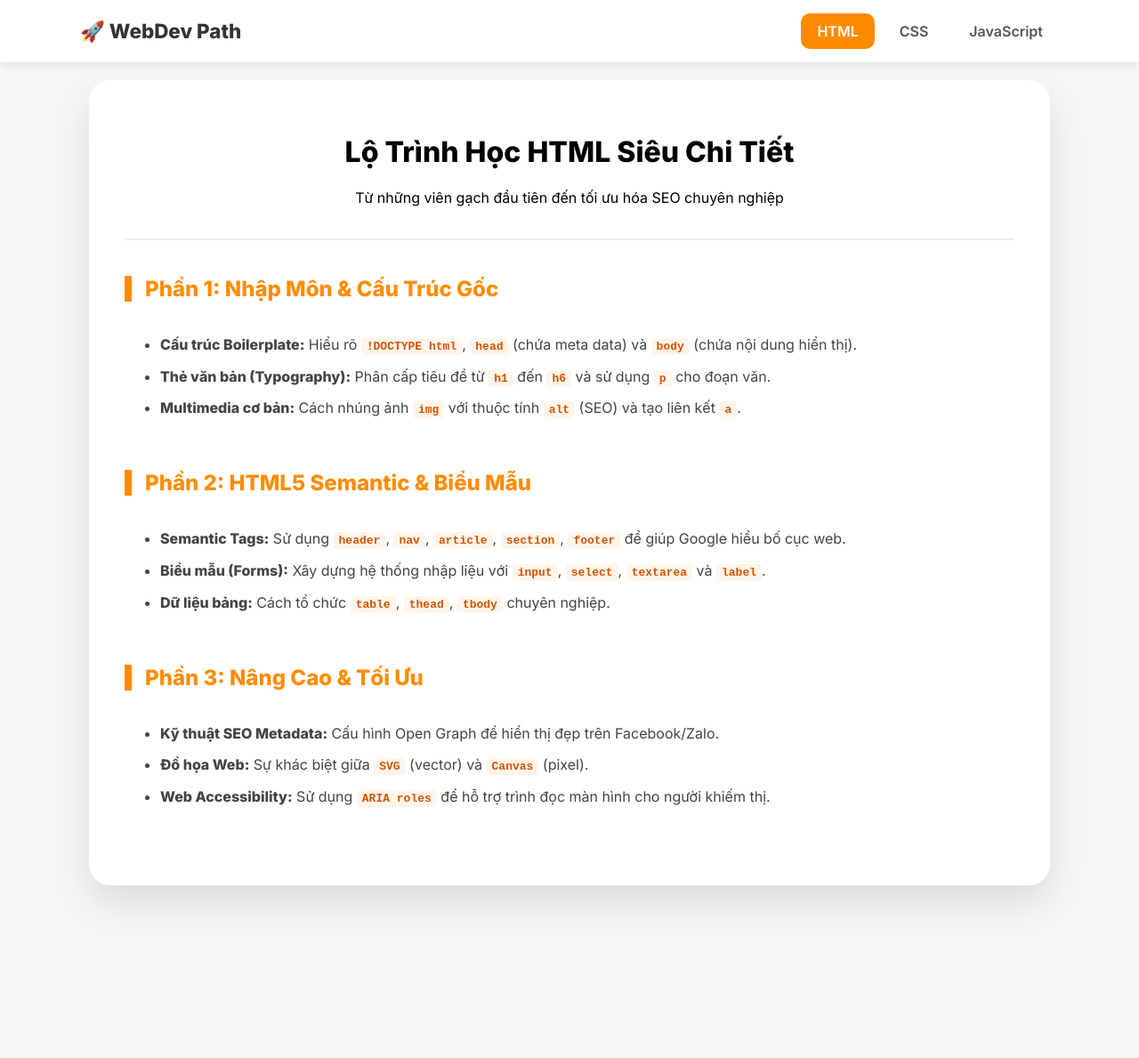
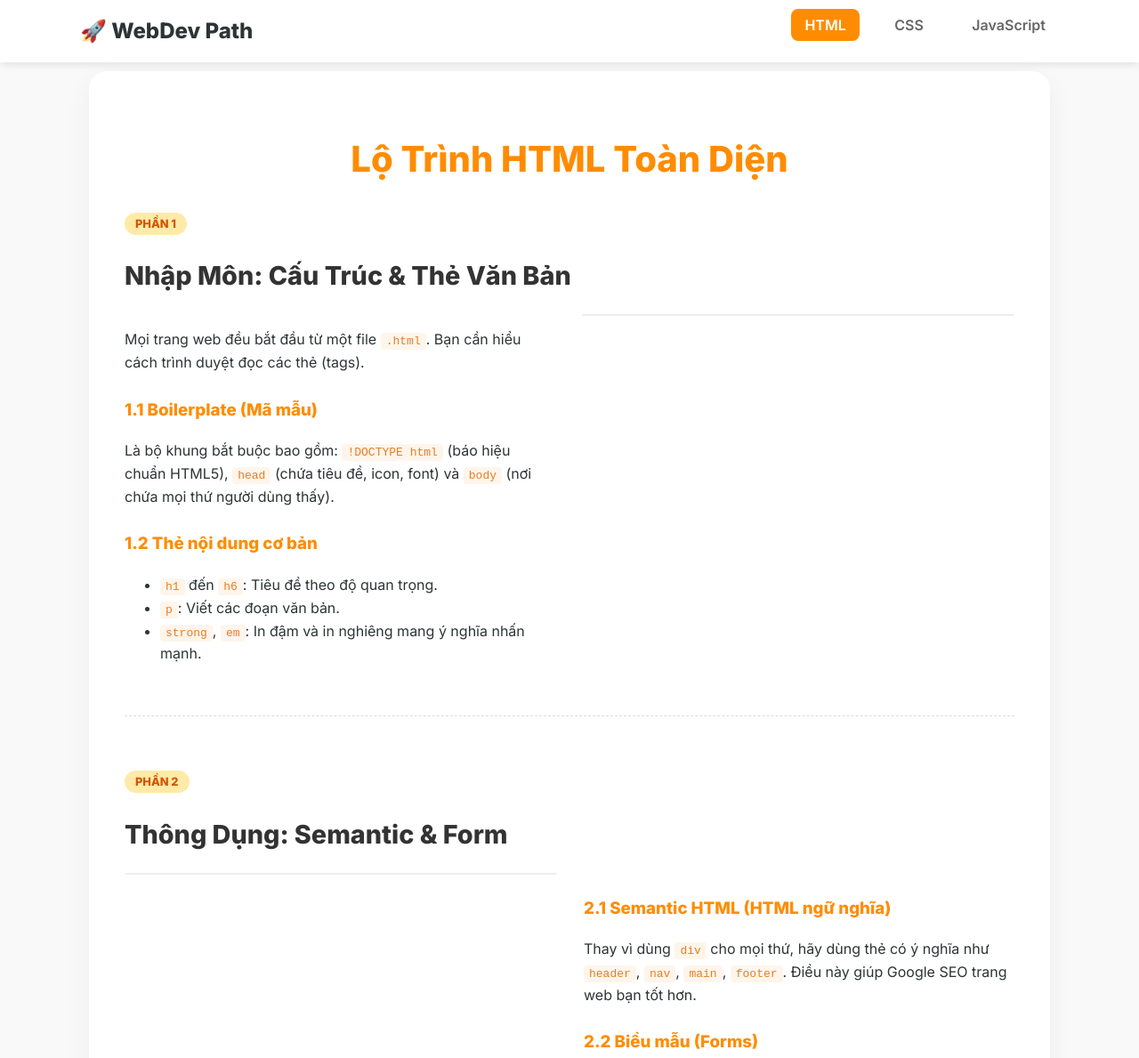
Before and after one commit to cac984819-create/hoclaptrinhchonguoimoi, a plain HTML site: page index.html in a window 1280 px wide. Shown: the top 1189 px of the page at 89% size. Before the commit the page ends 1045 px from the top, so only its background shows below. Drawn offline with Linux system fonts and the light colour scheme.

Commit message:
Update index.html

```diff
--- a/index.html
+++ b/index.html
@@ -3,84 +3,103 @@
 <head>
     <meta charset="UTF-8">
     <meta name="viewport" content="width=device-width, initial-scale=1.0">
-    <title>Lộ Trình HTML Chi Tiết</title>
+    <title>Lộ Trình HTML Chi Tiết - WebDev Path</title>
     <link href="https://fonts.googleapis.com/css2?family=Inter:wght@400;600;800&display=swap" rel="stylesheet">
     <style>
-        :root { --html-color: #FF8C00; --bg-gradient: linear-gradient(135deg, #FF8C00 0%, #FF5F6D 100%); }
-        body { margin: 0; padding-top: 90px; font-family: 'Inter', sans-serif; background: #f4f7f6; min-height: 100vh; }
+        :root { --html-orange: #FF8C00; --text-dark: #2d3436; }
+        body { margin: 0; padding-top: 80px; font-family: 'Inter', sans-serif; background: #f9f9f9; color: var(--text-dark); line-height: 1.6; }
 
-        .main-navbar { position: fixed; top: 0; width: 100%; height: 70px; background: rgba(255,255,255,0.95); backdrop-filter: blur(10px); display: flex; align-items: center; z-index: 1000; box-shadow: 0 2px 10px rgba(0,0,0,0.1); }
-        .nav-container { width: 90%; max-width: 1100px; margin: 0 auto; display: flex; justify-content: space-between; align-items: center; }
-        .nav-logo { text-decoration: none; font-weight: 800; font-size: 1.4rem; color: #333; }
-        .nav-menu { display: flex; gap: 10px; }
-        .nav-link { text-decoration: none; color: #555; font-weight: 600; padding: 10px 18px; border-radius: 10px; transition: 0.3s; }
-        .html-link.active { background: var(--html-color); color: white; }
+        /* Navbar chung */
+        .navbar { position: fixed; top: 0; width: 100%; height: 70px; background: white; display: flex; align-items: center; box-shadow: 0 2px 10px rgba(0,0,0,0.1); z-index: 1000; }
+        .nav-container { width: 90%; max-width: 1100px; margin: 0 auto; display: flex; justify-content: space-between; }
+        .nav-logo { font-weight: 800; font-size: 1.5rem; text-decoration: none; color: var(--text-dark); }
+        .nav-links a { text-decoration: none; color: #666; font-weight: 600; margin-left: 20px; padding: 8px 15px; border-radius: 8px; transition: 0.3s; }
+        .nav-links a.active { background: var(--html-orange); color: white; }
 
-        .container { background: white; width: 90%; max-width: 1000px; margin: 0 auto 50px; padding: 40px; border-radius: 24px; box-shadow: 0 20px 40px rgba(0,0,0,0.1); }
-        header { text-align: center; border-bottom: 2px solid #eee; margin-bottom: 40px; padding-bottom: 20px; }
+        /* Container & Layout */
+        .container { max-width: 1000px; margin: 0 auto; background: white; padding: 40px; border-radius: 20px; box-shadow: 0 10px 30px rgba(0,0,0,0.05); }
+        .section { margin-bottom: 60px; border-bottom: 1px dashed #ddd; padding-bottom: 40px; }
+        .section:last-child { border: none; }
 
-        .section-title { color: var(--html-color); border-left: 8px solid var(--html-color); padding-left: 15px; margin: 40px 0 20px; }
-        .content-box { display: flex; gap: 30px; align-items: flex-start; margin-bottom: 30px; flex-wrap: wrap; }
-        .text-content { flex: 1; min-width: 300px; }
-        .img-placeholder { width: 100%; max-width: 400px; border-radius: 12px; box-shadow: 0 5px 15px rgba(0,0,0,0.1); }
+        h1 { font-size: 2.5rem; text-align: center; color: var(--html-orange); }
+        h2 { font-size: 1.8rem; color: #333; margin-bottom: 20px; display: flex; align-items: center; gap: 10px; }
+        h3 { color: var(--html-orange); margin-top: 25px; }
 
-        ul li { margin-bottom: 10px; line-height: 1.6; color: #444; }
-        code { background: #fff5eb; color: #d35400; padding: 2px 6px; border-radius: 4px; font-weight: 600; }
+        .flex-box { display: flex; gap: 30px; align-items: flex-start; flex-wrap: wrap; margin-top: 20px; }
+        .text-part { flex: 1; min-width: 300px; }
+        .image-part { flex: 1; min-width: 300px; border-radius: 15px; overflow: hidden; border: 1px solid #eee; }
+
+        code { background: #fff5eb; color: #e67e22; padding: 2px 6px; border-radius: 4px; font-family: monospace; }
+        .badge { background: #ffeaa7; color: #d35400; padding: 5px 12px; border-radius: 50px; font-size: 0.8rem; font-weight: bold; }
     </style>
 </head>
 <body>
-    <nav class="main-navbar">
+    <nav class="navbar">
         <div class="nav-container">
             <a href="index.html" class="nav-logo">🚀 WebDev Path</a>
-            <div class="nav-menu">
-                <a href="index.html" class="nav-link html-link active">HTML</a>
-                <a href="css-path.html" class="nav-link">CSS</a>
-                <a href="js-path.html" class="nav-link">JavaScript</a>
+            <div class="nav-links">
+                <a href="index.html" class="active">HTML</a>
+                <a href="css-path.html">CSS</a>
+                <a href="js-path.html">JavaScript</a>
             </div>
         </div>
     </nav>
 
     <main class="container">
-        <header>
-            <h1>Lộ Trình Học HTML Siêu Chi Tiết</h1>
-            <p>Từ những viên gạch đầu tiên đến tối ưu hóa SEO chuyên nghiệp</p>
-        </header>
+        <h1>Lộ Trình HTML Toàn Diện</h1>
 
-        <h2 class="section-title">Phần 1: Nhập Môn & Cấu Trúc Gốc</h2>
-        <div class="content-box">
-            <div class="text-content">
+        <section class="section">
+            <span class="badge">PHẦN 1</span>
+            <h2>Nhập Môn: Cấu Trúc & Thẻ Văn Bản</h2>
+            <div class="flex-box">
+                <div class="text-part">
+                    <p>Mọi trang web đều bắt đầu từ một file <code>.html</code>. Bạn cần hiểu cách trình duyệt đọc các thẻ (tags).</p>
+                    <h3>1.1 Boilerplate (Mã mẫu)</h3>
+                    <p>Là bộ khung bắt buộc bao gồm: <code>!DOCTYPE html</code> (báo hiệu chuẩn HTML5), <code>head</code> (chứa tiêu đề, icon, font) và <code>body</code> (nơi chứa mọi thứ người dùng thấy).</p>
+                    <h3>1.2 Thẻ nội dung cơ bản</h3>
                     <ul>
-                    <li><strong>Cấu trúc Boilerplate:</strong> Hiểu rõ <code>!DOCTYPE html</code>, <code>head</code> (chứa meta data) và <code>body</code> (chứa nội dung hiển thị).</li>
-                    <li><strong>Thẻ văn bản (Typography):</strong> Phân cấp tiêu đề từ <code>h1</code> đến <code>h6</code> và sử dụng <code>p</code> cho đoạn văn.</li>
-                    <li><strong>Multimedia cơ bản:</strong> Cách nhúng ảnh <code>img</code> với thuộc tính <code>alt</code> (SEO) và tạo liên kết <code>a</code>.</li>
+                        <li><code>h1</code> đến <code>h6</code>: Tiêu đề theo độ quan trọng.</li>
+                        <li><code>p</code>: Viết các đoạn văn bản.</li>
+                        <li><code>strong</code>, <code>em</code>: In đậm và in nghiêng mang ý nghĩa nhấn mạnh.</li>
                     </ul>
                 </div>
+                <div class="image-part">
 
                 </div>
+            </div>
+        </section>
 
-        <h2 class="section-title">Phần 2: HTML5 Semantic & Biểu Mẫu</h2>
-        <div class="content-box">
+        <section class="section">
+            <span class="badge">PHẦN 2</span>
+            <h2>Thông Dụng: Semantic & Form</h2>
+            <div class="flex-box">
+                <div class="image-part">
 
-            <div class="text-content">
-                <ul>
-                    <li><strong>Semantic Tags:</strong> Sử dụng <code>header</code>, <code>nav</code>, <code>article</code>, <code>section</code>, <code>footer</code> để giúp Google hiểu bố cục web.</li>
-                    <li><strong>Biểu mẫu (Forms):</strong> Xây dựng hệ thống nhập liệu với <code>input</code>, <code>select</code>, <code>textarea</code> và <code>label</code>.</li>
-                    <li><strong>Dữ liệu bảng:</strong> Cách tổ chức <code>table</code>, <code>thead</code>, <code>tbody</code> chuyên nghiệp.</li>
-                </ul>
+                </div>
+                <div class="text-part">
+                    <h3>2.1 Semantic HTML (HTML ngữ nghĩa)</h3>
+                    <p>Thay vì dùng <code>div</code> cho mọi thứ, hãy dùng thẻ có ý nghĩa như <code>header</code>, <code>nav</code>, <code>main</code>, <code>footer</code>. Điều này giúp Google SEO trang web bạn tốt hơn.</p>
+                    <h3>2.2 Biểu mẫu (Forms)</h3>
+                    <p>Dùng để thu thập dữ liệu người dùng: <code>input</code> (nhập liệu), <code>label</code> (nhãn tên), <code>button</code> (nút bấm), và <code>select</code> (danh sách chọn).</p>
                 </div>
             </div>
+        </section>
 
-        <h2 class="section-title">Phần 3: Nâng Cao & Tối Ưu</h2>
-        <div class="content-box">
-            <div class="text-content">
-                <ul>
-                    <li><strong>Kỹ thuật SEO Metadata:</strong> Cấu hình Open Graph để hiển thị đẹp trên Facebook/Zalo.</li>
-                    <li><strong>Đồ họa Web:</strong> Sự khác biệt giữa <code>SVG</code> (vector) và <code>Canvas</code> (pixel).</li>
-                    <li><strong>Web Accessibility:</strong> Sử dụng <code>ARIA roles</code> để hỗ trợ trình đọc màn hình cho người khiếm thị.</li>
-                </ul>
+        <section class="section">
+            <span class="badge">PHẦN 3</span>
+            <h2>Nâng Cao: SEO & Accessibility</h2>
+            <div class="flex-box">
+                <div class="text-part">
+                    <h3>3.1 Thẻ Meta & Open Graph</h3>
+                    <p>Giúp trang web hiển thị chuyên nghiệp khi chia sẻ lên mạng xã hội với ảnh đại diện và mô tả hấp dẫn.</p>
+                    <h3>3.2 SVG & Media Tối Ưu</h3>
+                    <p>Sử dụng <code>svg</code> để ảnh không bị vỡ khi phóng to và <code>picture</code> để tải ảnh phù hợp theo kích thước màn hình.</p>
                 </div>
+                <div class="image-part">
 
                 </div>
+            </div>
+        </section>
     </main>
 </body>
 </html>
```
Lines whose indentation alone changed are shown as unchanged.
